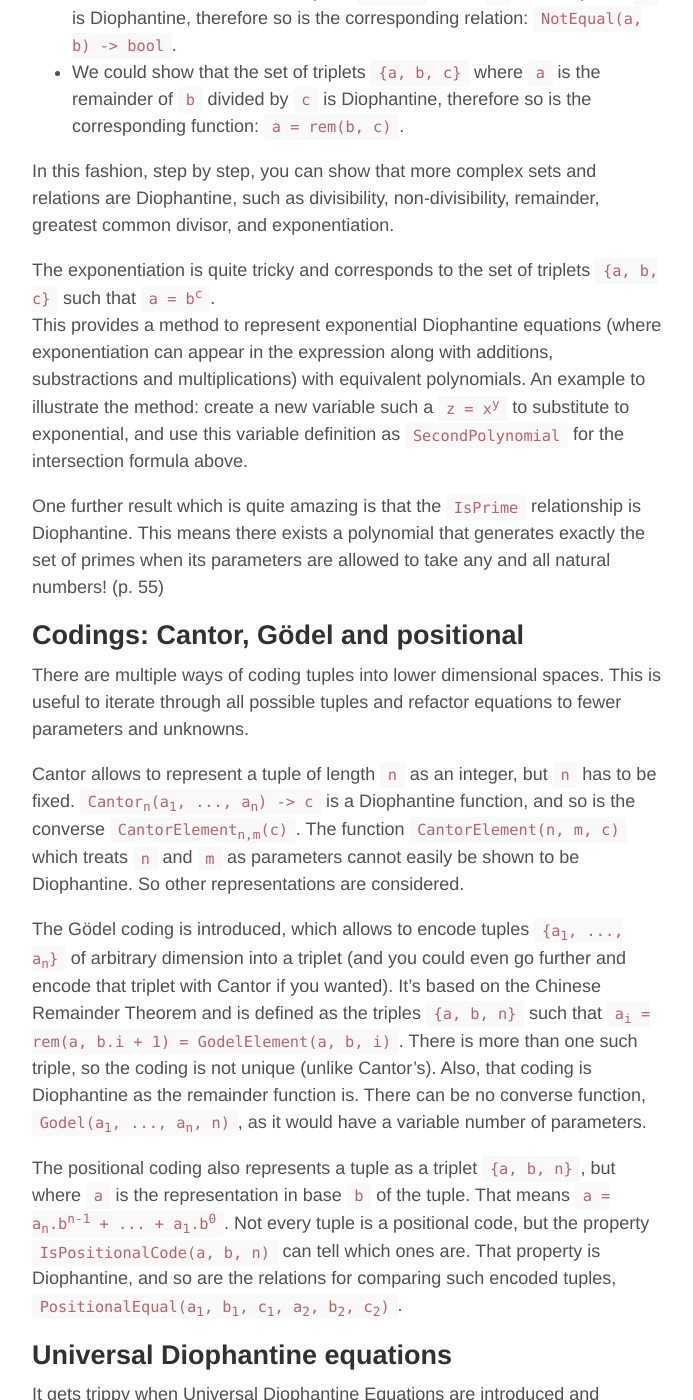
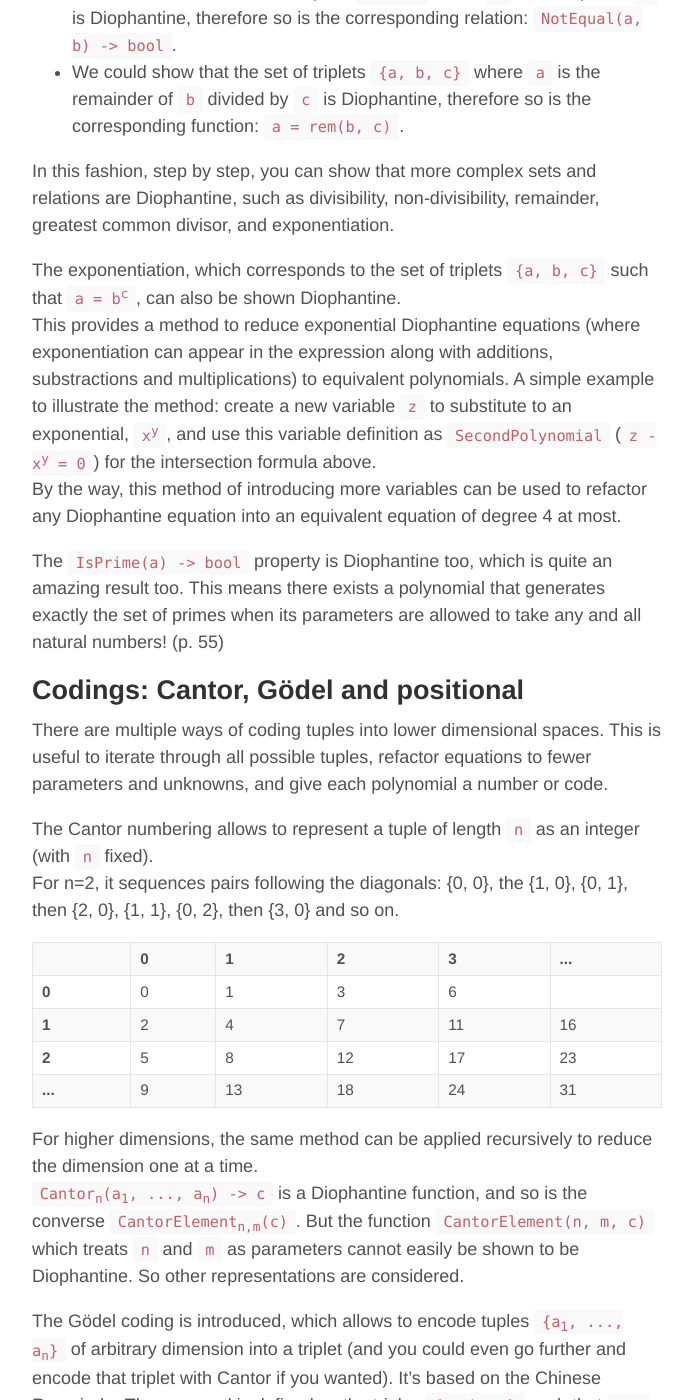
Before and after one commit to jcouv/jcouv.github.io, a Jekyll site: the page built from test.md, in a window 1280 px wide and 1400 px high, scrolled down 1059 px. Shown: the whole window, without its empty margins (293-986 px from the left). Built offline with Jekyll 4.4.1, drawn with Linux system fonts in a browser that asks for light colours; some of the changed text lies outside the part shown.

Commit message:
Update test.md

```diff
--- a/test.md
+++ b/test.md
@@ -28,18 +28,31 @@ The notion of Diophantine sets can naturally be extended to properties, relation
 
 In this fashion, step by step, you can show that more complex sets and relations are Diophantine, such as divisibility, non-divisibility, remainder, greatest common divisor, and exponentiation.
 
-The exponentiation is quite tricky and corresponds to the set of triplets `{a, b, c}` such that <code>a = b<sup>c</sup></code>.
-This provides a method to represent exponential Diophantine equations (where exponentiation can appear in the expression along with additions, substractions and multiplications) with equivalent polynomials.
-An example to illustrate the method: create a new variable such a <code>z = x<sup>y</sup></code> to substitute to exponential, and use this variable definition as `SecondPolynomial` for the intersection formula above.
+The exponentiation, which corresponds to the set of triplets `{a, b, c}` such that <code>a = b<sup>c</sup></code>, can also be shown Diophantine.
+This provides a method to reduce exponential Diophantine equations (where exponentiation can appear in the expression along with additions, substractions and multiplications) to equivalent polynomials.
+A simple example to illustrate the method: create a new variable `z` to substitute to an exponential, <code>x<sup>y</sup></code>, and use this variable definition as `SecondPolynomial` (<code>z - x<sup>y</sup> = 0</code>) for the intersection formula above.
+By the way, this method of introducing more variables can be used to refactor any Diophantine equation into an equivalent equation of degree 4 at most.
 
-One further result which is quite amazing is that the `IsPrime` relationship is Diophantine. This means there exists a polynomial that generates exactly the set of primes when its parameters are allowed to take any and all natural numbers! (p. 55)
+The `IsPrime(a) -> bool` property is Diophantine too, which is quite an amazing result too. This means there exists a polynomial that generates exactly the set of primes when its parameters are allowed to take any and all natural numbers! (p. 55)
 
 ## Codings: Cantor, Gödel and positional
-There are multiple ways of coding tuples into lower dimensional spaces. This is useful to iterate through all possible tuples and refactor equations to fewer parameters and unknowns.
+There are multiple ways of coding tuples into lower dimensional spaces. This is useful to iterate through all possible tuples, refactor equations to fewer parameters and unknowns, and give each polynomial a number or code.
 
-Cantor allows to represent a tuple of length `n` as an integer, but `n` has to be fixed.
+The Cantor numbering allows to represent a tuple of length `n` as an integer (with `n` fixed).
+For n=2, it sequences pairs following the diagonals: {0, 0}, the {1, 0}, {0, 1}, then {2, 0}, {1, 1}, {0, 2}, then {3, 0} and so on.
+
+<table style="width:100%">
+  <tr> <td> </td>  <td><b>0</b></td><td><b>1</b></td><td><b>2</b></td><td><b>3</b></td><td><b>...</b></td> </tr>
+  <tr> <td><b>0</b></td>  <td>0</td><td>1</td><td>3</td><td>6</td><td></td> </tr>
+  <tr> <td><b>1</b></td>  <td>2</td><td>4</td><td>7</td><td>11</td><td>16</td> </tr>
+  <tr> <td><b>2</b></td>  <td>5</td><td>8</td><td>12</td><td>17</td><td>23</td> </tr>
+  <tr> <td><b>...</b></td><td>9</td><td>13</td><td>18</td><td>24</td><td>31</td> </tr>
+</table>
+
+
+For higher dimensions, the same method can be applied recursively to reduce the dimension one at a time.
 <code>Cantor<sub>n</sub>(a<sub>1</sub>, ..., a<sub>n</sub>) -> c</code> is a Diophantine function, and so is the converse <code>CantorElement<sub>n,m</sub>(c)</code>.
-The function `CantorElement(n, m, c)` which treats `n` and `m` as parameters cannot easily be shown to be Diophantine. So other representations are considered.
+But the function `CantorElement(n, m, c)` which treats `n` and `m` as parameters cannot easily be shown to be Diophantine. So other representations are considered.
 
 The Gödel coding is introduced, which allows to encode tuples <code>{a<sub>1</sub>, ..., a<sub>n</sub>}</code> of arbitrary dimension into a triplet (and you could even go further and encode that triplet with Cantor if you wanted). It's based on the Chinese Remainder Theorem and is defined as the triples `{a, b, n}` such that <code>a<sub>i</sub> = rem(a, b.i + 1) = GodelElement(a, b, i)</code>. There is more than one such triple, so the coding is not unique (unlike Cantor's). Also, that coding is Diophantine as the remainder function is. There can be no converse function, <code>Godel(a<sub>1</sub>, ..., a<sub>n</sub>, n)</code>, as it would have a variable number of parameters.
 
```
Also changed, not shown: other parts of test.md (+0 -5 lines).
